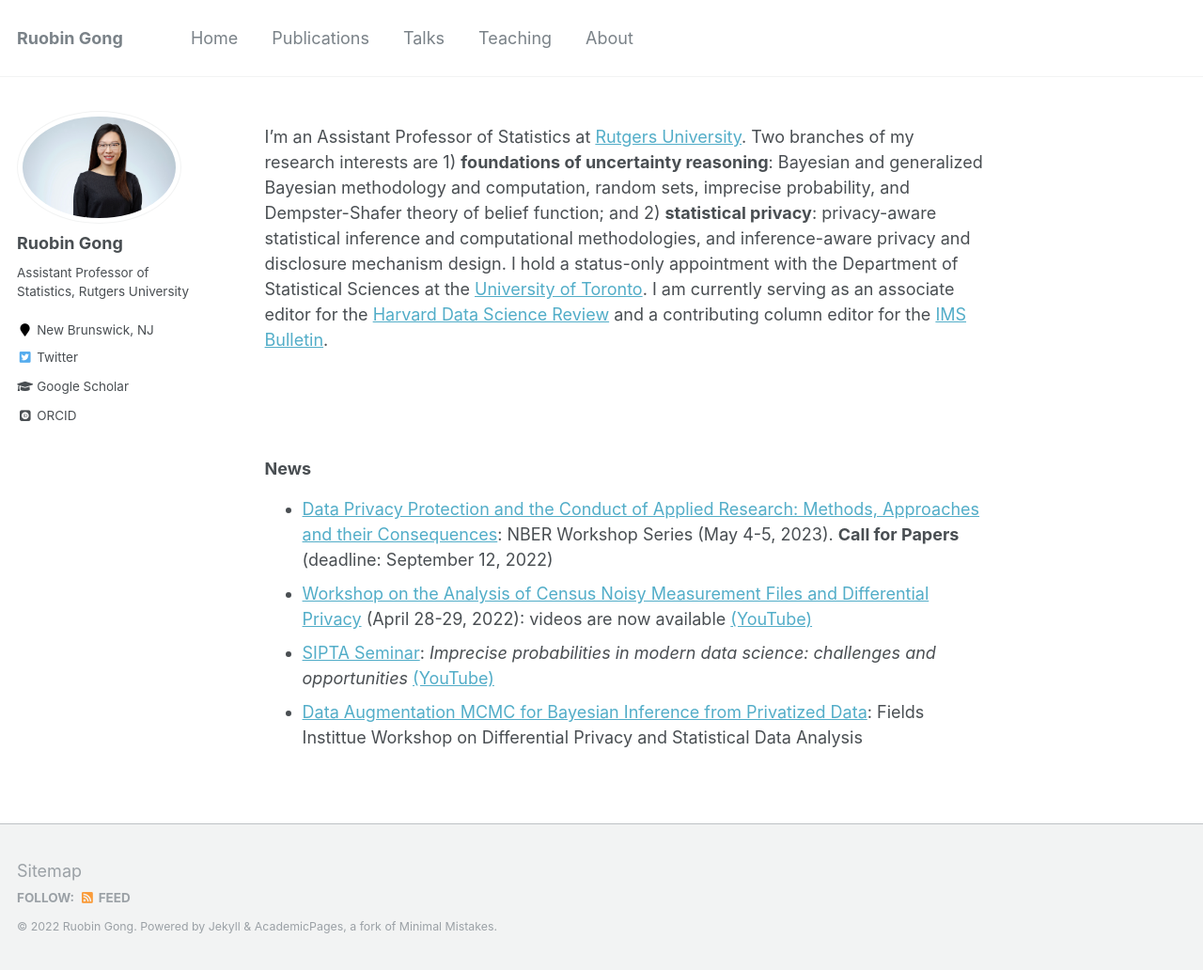
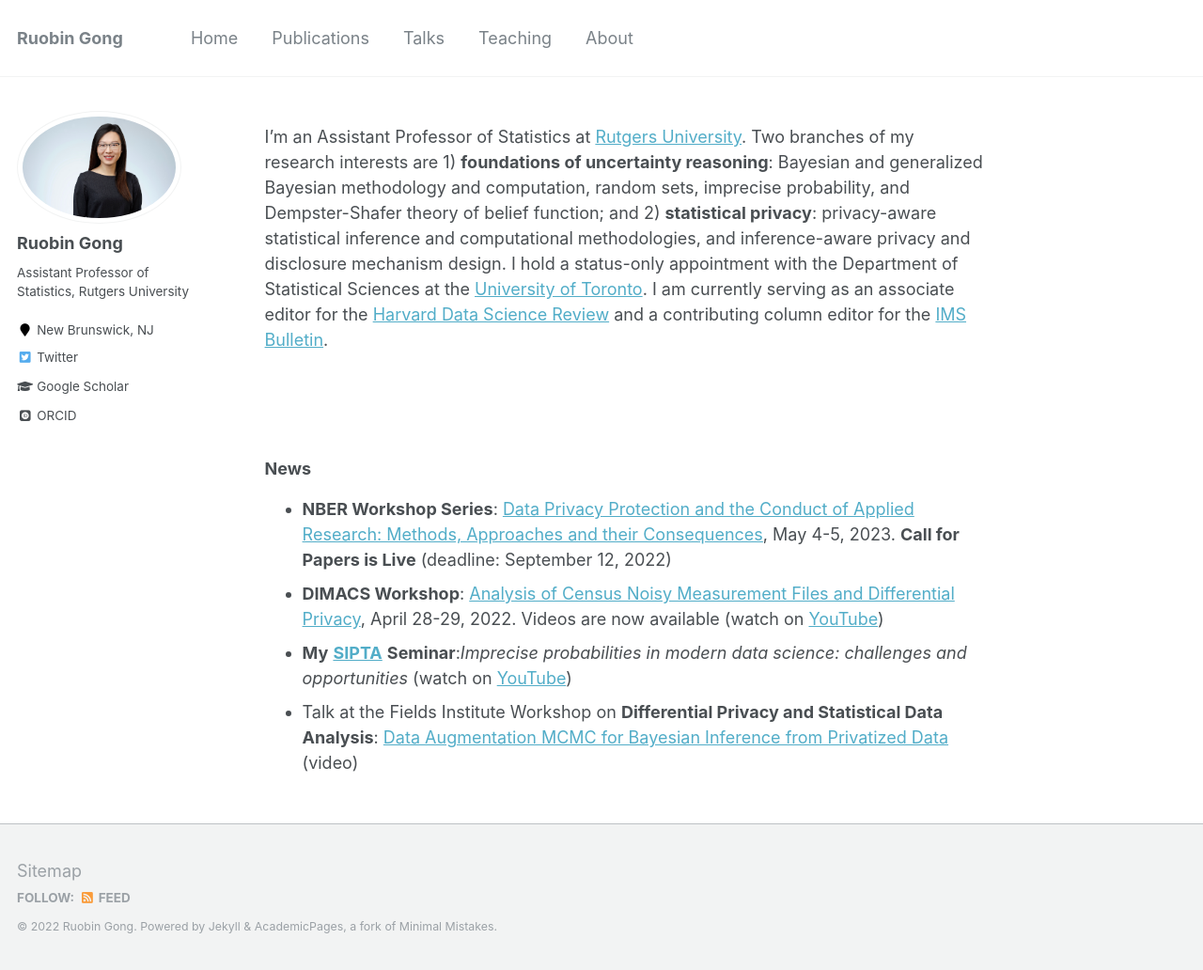
Before and after one commit to RuobinGong/RuobinGong.github.io, a Jekyll site: the page built from _pages/home.md, in a window 1280 px wide and 1032 px high. Shown: the whole window at 94% size. Built offline with Jekyll 4.4.1, drawn with Linux system fonts in a browser that asks for light colours; some web fonts are replaced.

Commit message:
Update home.md

```diff
--- a/_pages/home.md
+++ b/_pages/home.md
@@ -17,7 +17,7 @@ I'm an Assistant Professor of Statistics at [Rutgers University](https://www.sta
 
 ### News
 
-* [Data Privacy Protection and the Conduct of Applied Research: Methods, Approaches and their Consequences](https://www.nber.org/data-privacy-protection-and-conduct-applied-research-methods-approaches-and-their-consequences): NBER Workshop Series (May 4-5, 2023). **Call for Papers** (deadline: September 12, 2022)
-* [Workshop on the Analysis of Census Noisy Measurement Files and Differential Privacy](http://dimacs.rutgers.edu/events/details?eID=2038) (April 28-29, 2022): videos are now available [(YouTube)](https://www.youtube.com/playlist?list=PLKVCRT3MRed733-w2Lo2yvCAkac9zdIVj)
-* [SIPTA Seminar](https://sipta.org/events/sipta-seminars/): _Imprecise probabilities in modern data science: challenges and opportunities_ [(YouTube)](https://www.youtube.com/watch?v=rNVWyG-0XgA)
-* [Data Augmentation MCMC for Bayesian Inference from Privatized Data](http://www.fields.utoronto.ca/talks/Data-Augmentation-MCMC-Bayesian-Inference-Privatized-Data): Fields Instittue Workshop on Differential Privacy and Statistical Data Analysis
+* **NBER Workshop Series**: [Data Privacy Protection and the Conduct of Applied Research: Methods, Approaches and their Consequences](https://www.nber.org/data-privacy-protection-and-conduct-applied-research-methods-approaches-and-their-consequences), May 4-5, 2023. **Call for Papers is Live** (deadline: September 12, 2022)
+* **DIMACS Workshop**: [Analysis of Census Noisy Measurement Files and Differential Privacy](http://dimacs.rutgers.edu/events/details?eID=2038), April 28-29, 2022. Videos are now available (watch on [YouTube](https://www.youtube.com/playlist?list=PLKVCRT3MRed733-w2Lo2yvCAkac9zdIVj))
+* **My** [**SIPTA**](https://sipta.org/events/sipta-seminars/) **Seminar**:_Imprecise probabilities in modern data science: challenges and opportunities_ (watch on [YouTube](https://www.youtube.com/watch?v=rNVWyG-0XgA))
+* Talk at the Fields Institute Workshop on **Differential Privacy and Statistical Data Analysis**: [Data Augmentation MCMC for Bayesian Inference from Privatized Data](http://www.fields.utoronto.ca/talks/Data-Augmentation-MCMC-Bayesian-Inference-Privatized-Data) (video)
```
